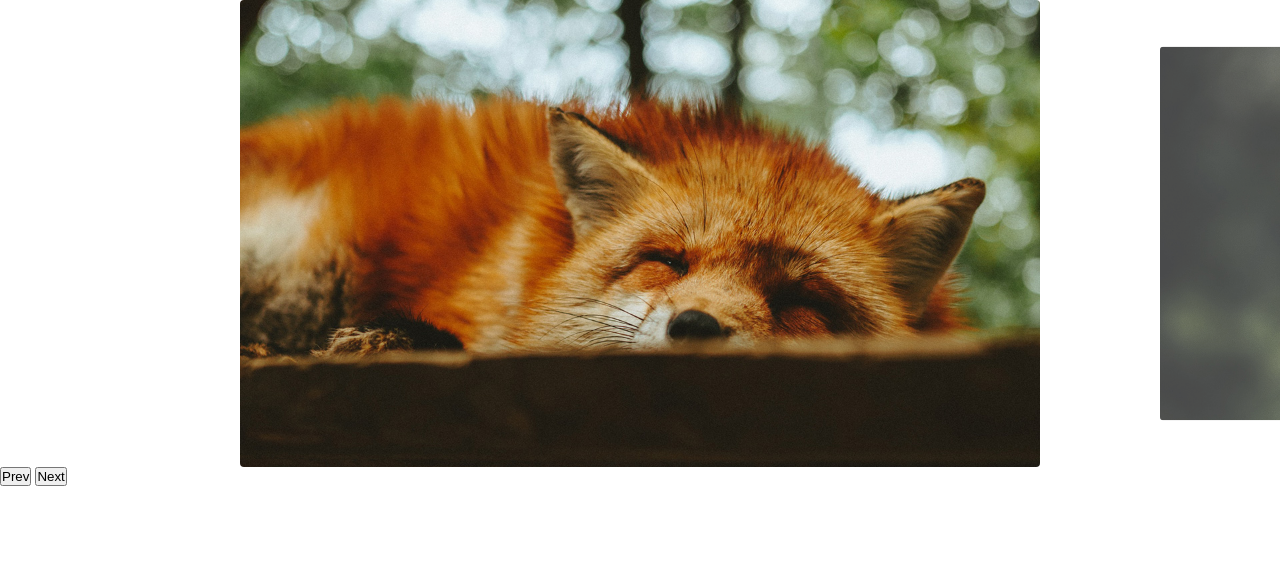
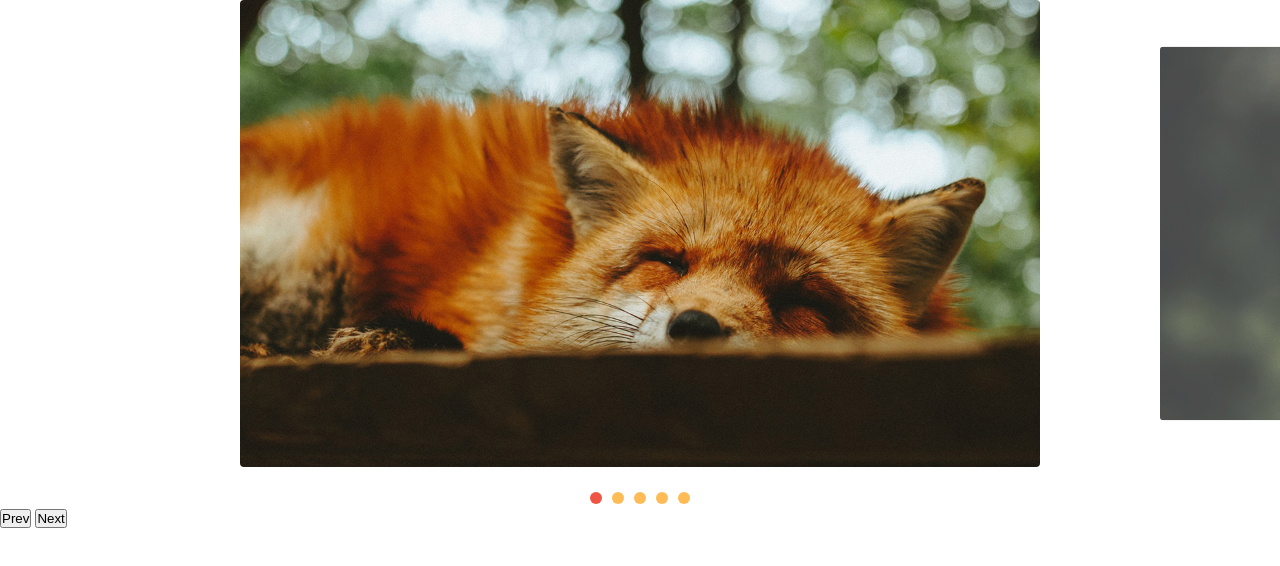
Before and after one commit to JosimoLopes/animals-slider, a plain HTML site: page index.html in a window 1280 px wide. Drawn offline with Linux system fonts and the light colour scheme.

Commit message:
add slider paging

```diff
--- a/script.js
+++ b/script.js
@@ -3,3 +3,4 @@ import { SliderNav } from "./slider.js";
 const slider = new SliderNav(".wrapper", ".slider");
 slider.init();
 slider.addArrow(".prev", ".next");
+slider.addControl();
--- a/slider.js
+++ b/slider.js
@@ -5,6 +5,7 @@ class Slider {
     this.slider = document.querySelector(slider);
     this.dist = { finalPosition: 0, startX: 0, movement: 0 };
     this.activeClass = "active";
+    this.changeEvent = new Event("changeEvent");
   }
 
   transition(active) {
@@ -101,6 +102,7 @@ class Slider {
     this.slideIndexNav(i);
     this.dist.finalPosition = currentSlide.position;
     this.changeCurrentSlideClass();
+    this.wrapper.dispatchEvent(this.changeEvent);
   }
 
   changeCurrentSlideClass() {
@@ -151,6 +153,11 @@ class Slider {
 }
 
 class SliderNav extends Slider {
+  constructor(...args) {
+    super(...args);
+    this.bindControlEvents();
+  }
+
   addArrow(prev, next) {
     this.prevEl = document.querySelector(prev);
     this.nextEl = document.querySelector(next);
@@ -161,6 +168,45 @@ class SliderNav extends Slider {
     this.prevEl.addEventListener("click", this.goToPrevSlide);
     this.nextEl.addEventListener("click", this.goToNextSlide);
   }
+
+  createControl() {
+    const control = document.createElement("ul");
+    control.dataset.control = "slider";
+
+    this.slidesArray.forEach((item, i) => {
+      control.innerHTML += `<li><a href="#slide ${i + 1}">${i + 1}</a></li>`;
+      // console.log(item);
+    });
+
+    this.wrapper.appendChild(control);
+    return control;
+  }
+
+  eventControl(item, i) {
+    item.addEventListener("click", (ev) => {
+      ev.preventDefault();
+      this.changeSlide(i);
+    });
+    this.wrapper.addEventListener("changeEvent", this.activeControlItem);
+  }
+
+  activeControlItem() {
+    this.controlArray.forEach((item) => item.classList.remove(this.activeClass));
+    this.controlArray[this.index.current].classList.add(this.activeClass);
+  }
+
+  addControl(customControl) {
+    this.control = document.querySelector(customControl) || this.createControl();
+    this.controlArray = [...this.control.children];
+
+    this.activeControlItem();
+    this.controlArray.forEach(this.eventControl);
+  }
+
+  bindControlEvents() {
+    this.eventControl = this.eventControl.bind(this);
+    this.activeControlItem = this.activeControlItem.bind(this);
+  }
 }
 
 export { Slider, SliderNav };
--- a/style.css
+++ b/style.css
@@ -44,3 +44,25 @@ img {
   opacity: 1;
   transform: scale(1);
 }
+
+[data-control="slider"] {
+  display: flex;
+  justify-content: center;
+  margin-top: 20px;
+}
+
+[data-control="slider"] li a {
+  display: block;
+  width: 12px;
+  height: 12px;
+  border-radius: 50%;
+  background-color: #fb5;
+  overflow: hidden;
+  text-indent: -999px;
+  margin: 5px;
+}
+
+[data-control="slider"] li.active a,
+[data-control="slider"] li a:hover {
+  background-color: #e54;
+}
```
